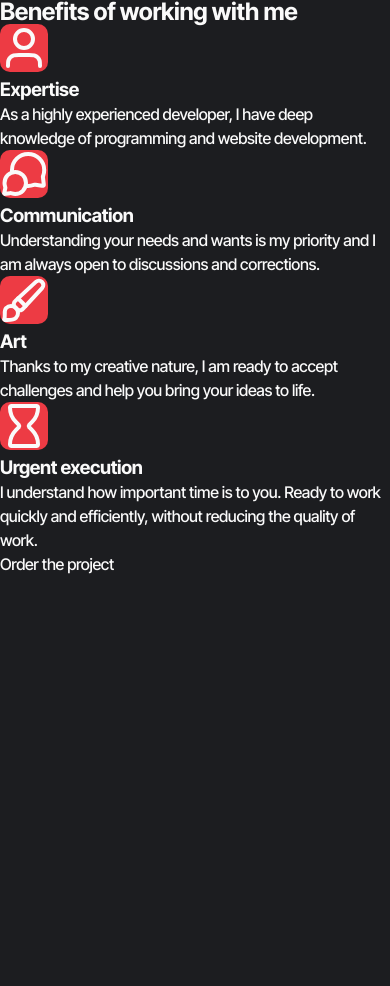
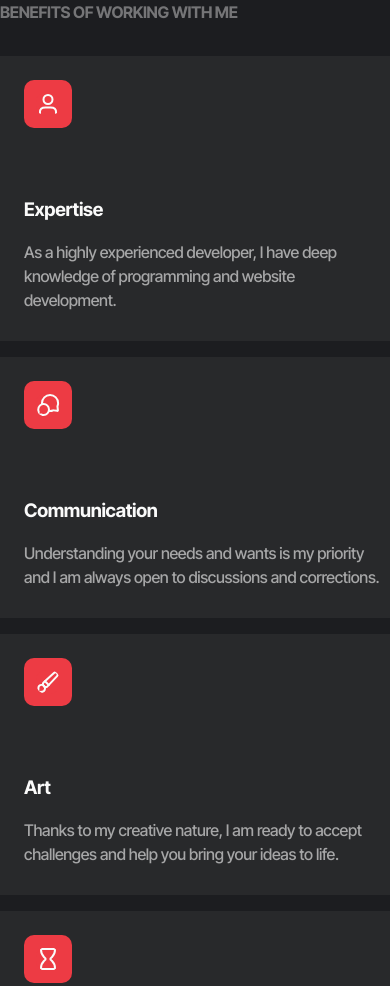
Before and after one commit to aitmil/hugs-for-bugs, a website built with Vite: page src/index.html in a window 390 px wide. Shown: the top 986 px of the page. Before the commit the page ends 844 px from the top, so only its background shows below. Built offline with nearby package versions, Linux system fonts and the light colour scheme.

Commit message:
Beneits section - mobile styles

```diff
--- a/src/css/benefits.css
+++ b/src/css/benefits.css
@@ -1,6 +1,81 @@
+/* === MOBILE STYLES ==== */
+
+.benefits-list-item {
+    margin-top: 16px;
+    padding-top: 24px;
+    padding-left: 24px;
+    padding-bottom: 29px;
+    background-color: rgba(255, 255, 255, 5%);
+}
+
+.benefits-list-item:first-child {
+    margin-top: 32px;
+}
+
+.benefits-list-item:last-child {
+    margin-bottom: 24px;
+}
+
 .benefit-icon {
     border-radius: 10px;
+    width: 24px;
+    height: 24px;
+    background-color: #ED3B44;
+}
+
+.benefits-icon-container {
+    padding: 12px;
     width: 48px;
     height: 48px;
+    border-radius: 10px;
     background-color: #ED3B44;
 }
+
+.benefits-title-section {
+    font-size: 16px;
+    text-transform: uppercase;
+    color: #FAFAFA;
+    opacity: 40%;
+}
+
+.benefit-title {
+    margin-top: 70px;
+    margin-bottom: 18px;
+}
+
+.benefits-text {
+    color: #FAFAFA;
+    opacity: 60%;
+}
+
+.benefits-button-container {
+    width: 187px;
+    height: 55px;
+    border: 1px solid rgba(255, 255, 255, 20%);
+    border-radius: 40px;
+    box-sizing: border-box;
+}
+
+.benefits-link {
+    margin: 18px 36px;
+    width: 115px;
+    height: 19px;
+    text-align: center;
+    text-decoration: none;
+    display: inline-block;
+
+}
+
+/* === /MOBILE STYLES === */
+
+
+/* === TABLET STYLES === */
+
+
+/* === /TABLET STYLES === */
+
+
+/* === DESKTOP STYLES === */
+
+
+/* === /DESKTOP STYLES === */
--- a/src/partials/benefits.html
+++ b/src/partials/benefits.html
@@ -1,20 +1,25 @@
 <section id="benefits" class="section section-benefits">
     <div class="container">
         <h2 class="benefits-title-section">Benefits of working with me</h2>
+        <div class="benefits-container">
             <ul class="benefits-list">
                 <li class="benefits-list-item">
+                    <div class="benefits-icon-container ">
                         <svg class="benefit-icon">
                             <use href="../img/svg/symbol-defs.svg#icon-user-01"></use>
                         </svg>
+                    </div>
                     <h3 class="benefit-title">Expertise</h3>
                     <p class="benefits-text">As a highly experienced developer, I have deep knowledge of programming and
                         website development.
                     </p>
                 </li>
                 <li class="benefits-list-item">
+                    <div class="benefits-icon-container">
                         <svg class="benefit-icon">
                             <use href="../img/svg/symbol-defs.svg#icon-message-chat-circle-02"></use>
                         </svg>
+                    </div>
                     <h3 class="benefit-title">Communication</h3>
                     <p class="benefits-text">Understanding your needs and wants is my priority and I am always open to
                         discussions and
@@ -22,19 +27,23 @@
                     </p>
                 </li>
                 <li class="benefits-list-item">
+                    <div class="benefits-icon-container">
                         <svg class="benefit-icon">
                             <use href="../img/svg/symbol-defs.svg#icon-brush-03"></use>
                         </svg>
+                    </div>
                     <h3 class="benefit-title">Art</h3>
                     <p class="benefits-text">Thanks to my creative nature, I am ready to accept challenges and help you
                         bring your ideas to
                         life.
                     </p>
                 </li>
-            <li class="benefits-list-item">
+                <li class="benefits-list-item urgent">
+                    <div class="benefits-icon-container">
                         <svg class="benefit-icon">
                             <use href="../img/svg/symbol-defs.svg#icon-hourglass-04"></use>
                         </svg>
+                    </div>
                     <h3 class="benefit-title">Urgent execution</h3>
                     <p class="benefits-text">I understand how important time is to you. Ready to work quickly and
                         efficiently, without
@@ -46,4 +55,5 @@
                 <a class="benefits-link" href="#work-together">Order the project</a>
             </div>
         </div>
+    </div>
 </section>
```
Lines whose indentation alone changed are shown as unchanged.
